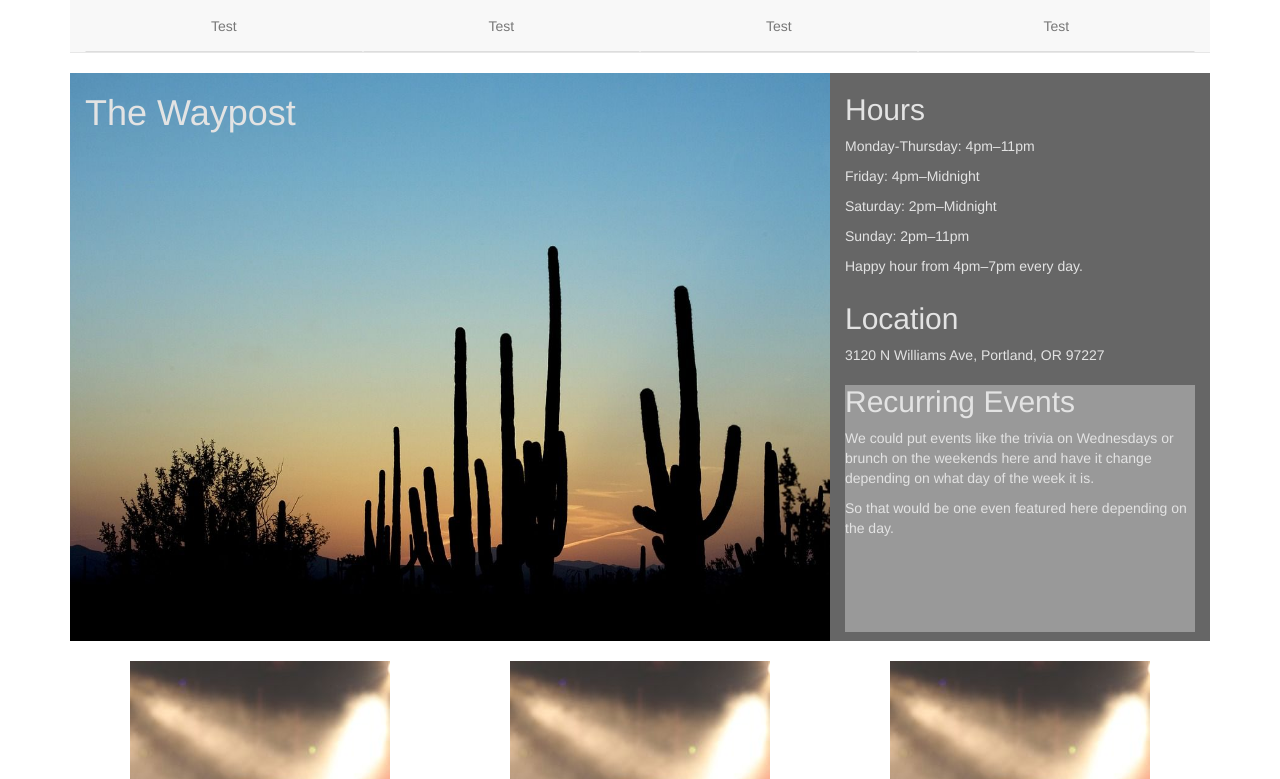
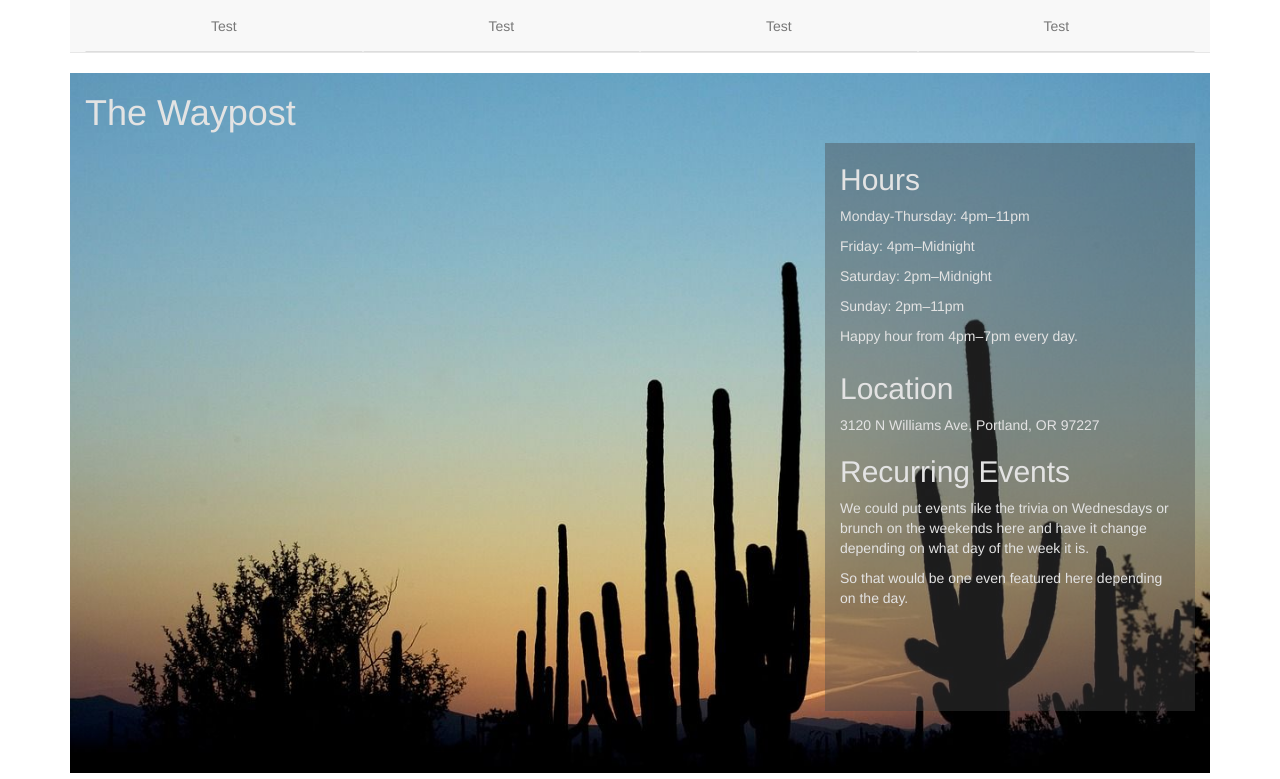
Before and after one commit to deleteriousEffect/wpsite, a website: page index.html in a window 1280 px wide. Shown: the top 779 px of the page. Drawn offline with nearby package versions, Linux system fonts and the light colour scheme.

Commit message:
change design of main content area

```diff
--- a/index.html
+++ b/index.html
@@ -27,10 +27,9 @@
           </ul>
         </div>
       </nav>
-      <div class="col-md-8 main-content">
+      <div class="col-md-12 main-content">
         <h1>The Waypost</h1>
-      </div>
-      <div class="col-md-4 sidebar">
+      <div class="col-md-4 col-md-offset-8 sidebar">
         <div class="hours">
           <h2>Hours</h2>
           <p>Monday-Thursday: 4pm&ndash;11pm</p>
@@ -48,6 +47,7 @@
           <p>We could put events like the trivia on Wednesdays or brunch on the weekends here and have it change depending on what day of the week it is.</p>
           <p>So that would be one even featured here depending on the day.</p>
         </div>
+      </div>
       </div>
       <div class="events">
         <div class="events__event col-md-4 clearfix">
--- a/style/sass/_daily.sass
+++ b/style/sass/_daily.sass
@@ -1,3 +1,2 @@
 .daily
-  background-color: #999
   height: 246.95652px
--- a/style/sass/_main_content.sass
+++ b/style/sass/_main_content.sass
@@ -2,4 +2,4 @@
 
 .main-content
   +cover-background('/imgs/desert.jpg')
-  height: 568px
+  height: 700px
--- a/style/sass/_sidebar.sass
+++ b/style/sass/_sidebar.sass
@@ -1,3 +1,3 @@
 .sidebar
-  background-color: #666
+  background-color: rgba(70, 70, 70, .4)
   height: 568px
```
Also changed, not shown: style/css/all.css.
